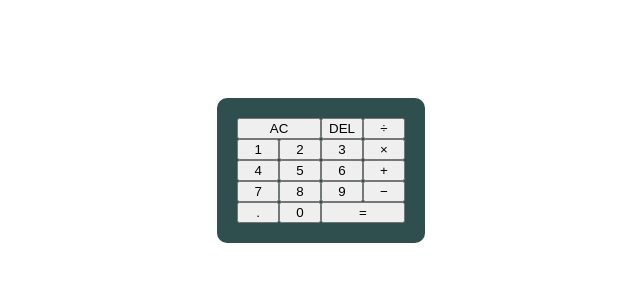
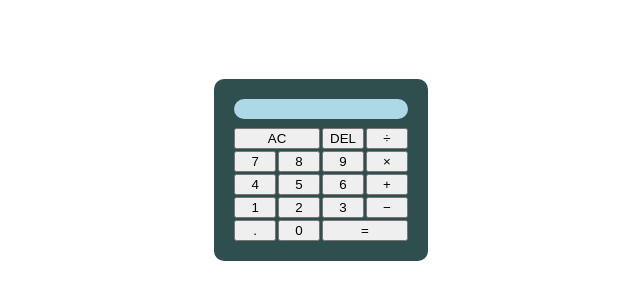
Before and after one commit to eluric/calculator, a plain HTML site: page index.html in a window 1280 px wide. Shown: the part 238-538 px from the top of the page, without its empty margins (319-959 px from the left). Drawn offline with Linux system fonts and the light colour scheme.

Commit message:
feat: further designing

```diff
--- a/index.html
+++ b/index.html
@@ -5,21 +5,20 @@
     <meta name="viewport" content="width=device-width, initial-scale=1.0">
     <title>Calculator</title>
     <link rel="stylesheet" href="styles.css">
+    <link href="https://fonts.googleapis.com/css2?family=Poppins">
 </head>
 <body>
     <div class="container">
         <div class="calculator">
-            <div class="screen">
-
-            </div>
+            <div class="screen"></div>
             <div class="calculator-buttons">
                 <button class="function-symbol wide-button">AC</button>
                 <button class="function-symbol">DEL</button>
                 <button class="symbols">&divide;</button>
 
-                <button class="number">1</button>
-                <button class="number">2</button>
-                <button class="number">3</button>
+                <button class="number">7</button>
+                <button class="number">8</button>
+                <button class="number">9</button>
                 <button class="symbols">&times;</button>
 
                 <button class="number">4</button>
@@ -27,9 +26,9 @@
                 <button class="number">6</button>
                 <button class="symbols">&plus;</button>
 
-                <button class="number">7</button>
-                <button class="number">8</button>
-                <button class="number">9</button>
+                <button class="number">1</button>
+                <button class="number">2</button>
+                <button class="number">3</button>
                 <button class="symbols">&minus;</button>
 
                 <button class="symbols">.</button>
--- a/styles.css
+++ b/styles.css
@@ -1,5 +1,9 @@
 * {
     box-sizing: border-box;
+}
+
+body {
+    font-family: "Poppins", sans-serif;
 }
 
 .container {
@@ -17,10 +21,20 @@
     padding: 20px;
 }
 
+.screen {
+    background-color: lightblue;
+    border-radius: 10px;
+    padding: 10px;
+    margin-bottom: 5%;
+    align-items: end;
+}
+
 .calculator-buttons {
     display: grid;
     grid-template-rows: repeat(5, 1fr);
     grid-template-columns: repeat(4, 1fr);
+    row-gap: 2px;
+    column-gap: 2px;
 }
 
 .wide-button {
```
